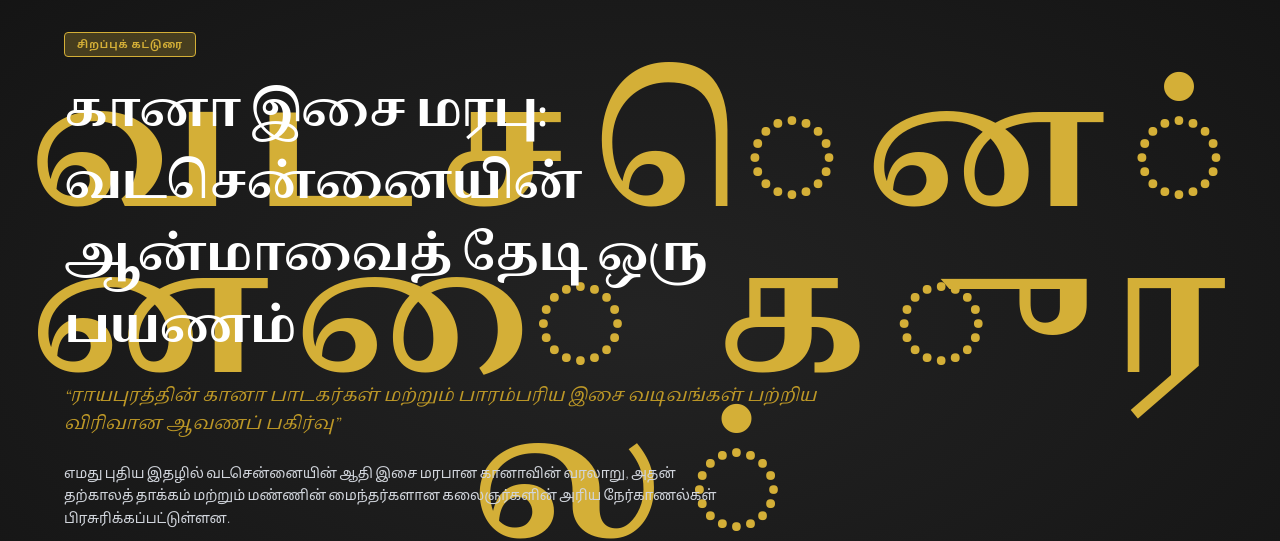
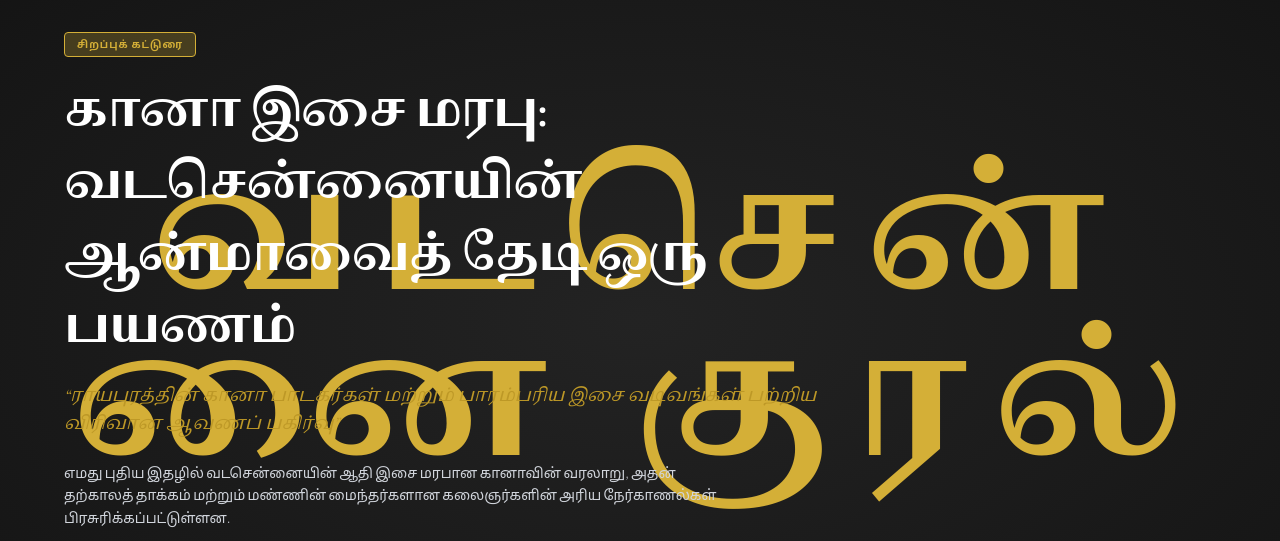
Before and after one commit to dpak-07/vada-chennai-kural-01, a Next.js app in the folder frontend/: page / in a window 1280 px wide. Shown: the part 315-856 px from the top of the page. Built offline with nearby package versions, Linux system fonts and the light colour scheme; no server answers.

Commit message:
Fix Tamil watermark rendering in hero (grapheme-cluster splitting)

```diff
--- a/frontend/src/components/home/Hero.jsx
+++ b/frontend/src/components/home/Hero.jsx
@@ -5,13 +5,23 @@ import { BookOpen, Archive } from "lucide-react";
 import { useLanguage } from "@/context/LanguageContext";
 import { staggerContainer, staggerItem } from "@/lib/motion";
 
+// Split text into grapheme clusters so script combining marks (Tamil vowel
+// signs / virama, e.g. ச+ெ, க+ு) stay attached to their base letter.
+function splitGraphemes(text) {
+  if (typeof Intl !== "undefined" && Intl.Segmenter) {
+    const segmenter = new Intl.Segmenter(undefined, { granularity: "grapheme" });
+    return Array.from(segmenter.segment(text), (s) => s.segment);
+  }
+  return Array.from(text);
+}
+
 // Background watermark: letters smoothly appear one by one from the start of
 // the word, playing once when the hero loads (no loop).
 function LetterGlow({ text }) {
   const d = 0.14; // seconds between consecutive letters appearing
   const f = 0.6; // seconds for a single letter to fade in
 
-  const letters = Array.from(text);
+  const letters = splitGraphemes(text);
 
   return (
     <span className="inline-block">
```
